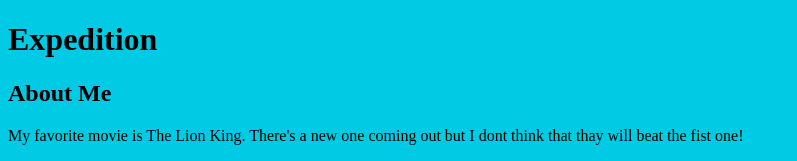
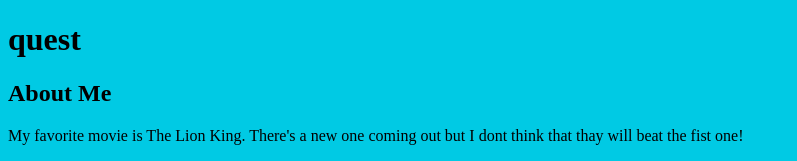
Before and after one commit to gavmcnamara/udacity-git-project, a plain HTML site: page index.html in a window 1280 px wide. Shown: the top 161 px of the page, without its empty margins (0-797 px from the left). Drawn offline with Linux system fonts and the light colour scheme.

Commit message:
Changed header

```diff
--- a/index.html
+++ b/index.html
@@ -10,7 +10,7 @@
 <body>
 
     <header>
-        <h1>Expedition</h1>
+        <h1>quest</h1>
     </header>
 
     <div class="container">
```
